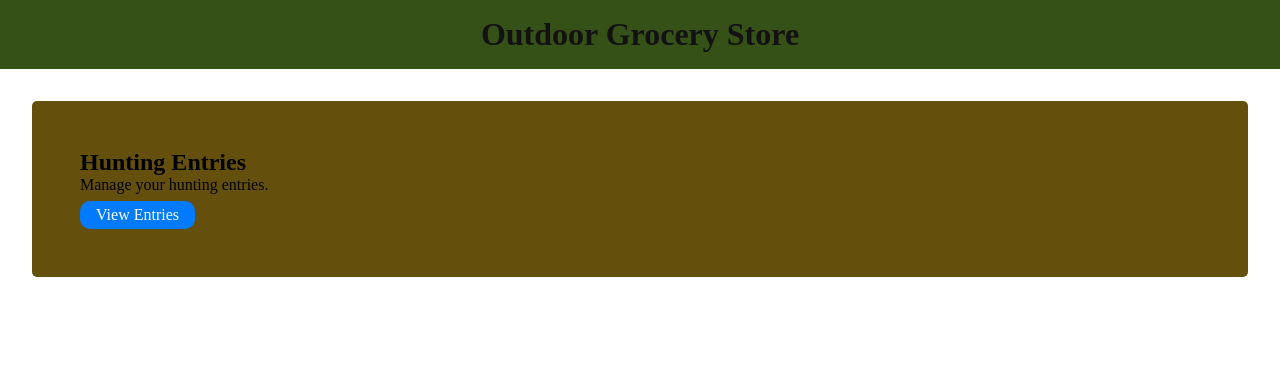
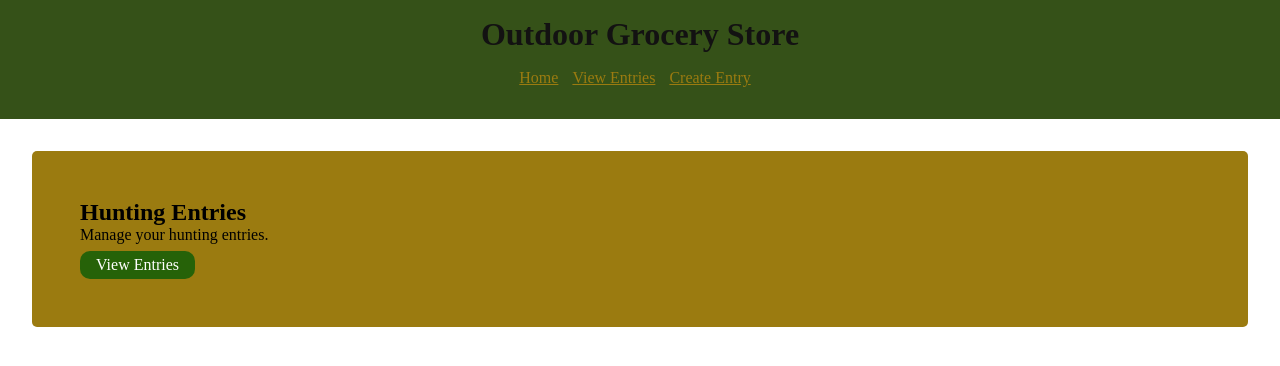
Before and after one commit to roguione/OGS, a Node server app: page / in a window 1280 px wide. Shown: the top 366 px of the page. Run offline with Node 20, Linux system fonts and the light colour scheme; some libraries are stand-ins or nearby versions.

Commit message:
nav bar and some basic styling

```diff
--- a/server/config.js
+++ /dev/null
@@ -1 +0,0 @@
-// ogs/server/config.js
--- a/server/controllers/huntingController.js
+++ b/server/controllers/huntingController.js
@@ -42,7 +42,10 @@ async function createHuntingEntry(req, res) {
     res.redirect('/status');
   } catch (error) {
     console.error('Error creating hunting entry:', error);
-    res.status(500).render('status/error', { error: 'Internal Server Error' });
+    res.status(500).render('status/error', {
+      errorCode: 500, // Add error code here
+      errorMessage: 'Internal Server Error', // Add error message here
+    });
   }
 }
 
--- a/server/public/css/style.css
+++ b/server/public/css/style.css
@@ -8,37 +8,53 @@ body, h1, h2, p {
 
 /* styles for the header */
 header {
-    background-color: #355118;
-    color: #131212;
-    text-align: center;
-    padding: 1rem;
+    background-color: #355118; /* Background color for the header */
+    color: #131212; /* Text color for the header */
+    text-align: center; /* Center-align header content */
+    padding: 1rem; /* Add padding to the header */
+}
+
+/* Change the color of navigation bar links to dark tan */
+header a {
+    color: rgb(155, 123, 16);
 }
 
 /* Style the main section */
 main {
-    padding: 2rem;
+    padding: 2rem; /* Add padding to the main section */
 }
 
 /* Style the CTA section */
 .cta {
-    background-color: rgb(100, 80, 12);
-    border-radius: 5px;
-    padding: 3rem;
-    text-align: align-left;
+    background-color: rgb(155, 123, 16);
+    border-radius: 5px; /* Add border radius to the CTA section */
+    padding: 3rem; /* Add padding to the CTA section */
+    text-align: align-left; /* Align text to the left in the CTA section */
 }
 
 /* Style buttons */
 .btn {
-    display: inline-block;
-    background-color: #007bff;
-    color: #fff;
-    padding: 0.3rem 1rem;
+    display: inline-block; /* Display buttons as inline-block elements */
+    background-color: rgb(38, 98, 8); /* Background color for buttons */
+    color: #fff; /* Text color for buttons */
+    padding: 0.3rem 1rem; /* Button padding */
     text-decoration: none;
-    border-radius: 10px;
-    transition: background-color 0.3s;
-    margin-top: 7px;
+    border-radius: 10px; /* Button border radius */
+    transition: background-color 0.3s; /* Button hover transition */
+    margin-top: 7px; /* Space between buttons */
 }
 
 .btn:hover {
-    background-color: #0056b3;
+    background-color: #0056b3; /* Background color on button hover */
 }
+
+/* Navigation bar styles */
+header ul {
+    list-style: none; /* Remove list-style bullets */
+    padding: 0; /* Remove default padding */
+}
+
+header li {
+    display: inline; /* Display list items horizontally */
+    margin-right: 10px; /* Add some space between list items */
+}
--- a/server/server.js
+++ b/server/server.js
@@ -51,5 +51,5 @@ app.use('/api/hunting', huntingRoutes);
 // Start the server
 const port = process.env.PORT || 3000;
 app.listen(port, () => {
-  console.log(`Server is running ${port}`);
+  console.log(`Server is running on port ${port}`);
 });
--- a/server/views/hunting/create.ejs
+++ b/server/views/hunting/create.ejs
@@ -1,4 +1,5 @@
 <!-- views/hunting/create.ejs -->
+<%- include('index') %>
 <!DOCTYPE html>
 <html>
 <head>
--- a/server/views/hunting/edit.ejs
+++ b/server/views/hunting/edit.ejs
@@ -1,4 +1,5 @@
 <!-- views/hunting/edit.ejs -->
+<%- include('index') %>
 <!DOCTYPE html>
 <html>
 <head>
--- a/server/views/hunting/view.ejs
+++ b/server/views/hunting/view.ejs
@@ -1,4 +1,5 @@
 <!-- views/hunting/view.ejs -->
+<%- include('index') %>
 <!DOCTYPE html>
 <html>
 <head>
--- a/server/views/index.ejs
+++ b/server/views/index.ejs
@@ -10,6 +10,13 @@
 <body>
     <header>
         <h1>Outdoor Grocery Store</h1>
+        <nav>
+            <ul>
+                <li><a href="/">Home</a></li>
+                <li><a href="/api/hunting">View Entries</a></li>
+                <li><a href="/api/hunting/create">Create Entry</a></li>
+            </ul>
+        </nav>
     </header>
     <main>
         <section class="cta">
```
Also changed, not shown: server/routes/hunting.js (+6 -7 lines), server/views/layout.ejs (deleted, +0 -21 lines), server/views/error.ejs (renamed from server/views/status/error.ejs).
